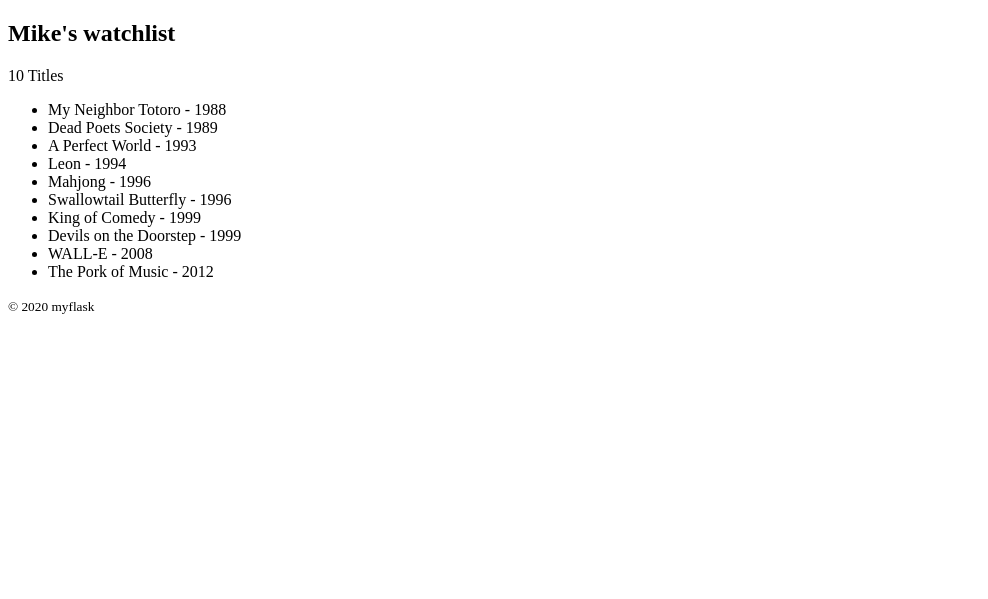
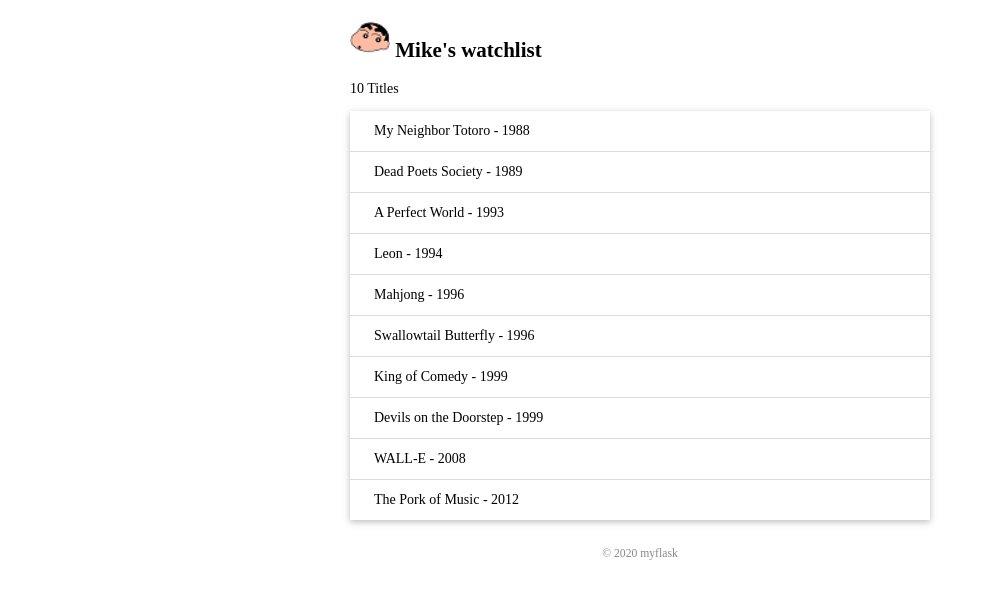
Before and after one commit to qdzhang/watch-list, a Flask app: page / in a window 1280 px wide. Shown: the top 599 px of the page, without its empty margins (0-988 px from the left). Run offline with Flask 2, Linux system fonts and the light colour scheme.

Commit message:
Add static files

```diff
--- /dev/null
+++ b/static/style.css
@@ -0,0 +1,36 @@
+body {
+    margin: auto;
+    max-width: 580px;
+    font-size: 14px;
+}
+
+footer {
+    color: #888;
+    margin-top: 15px;
+    text-align: center;
+    padding: 10px;
+}
+
+.avatar {
+    width: 40px;
+}
+
+.movie-list {
+    list-style-type: none;
+    padding: 0;
+    margin-bottom: 10px;
+    box-shadow: 0 2px 5px 0 rgba(0, 0, 0, 0.16), 0 2px 10px 0 rgba(0, 0, 0, 0.12);
+}
+
+.movie-list li {
+    padding: 12px 24px;
+    border-bottom: 1px solid #ddd;
+}
+
+.movie-list li:last-child {
+    border-bottom: none;
+}
+
+.movie-list li:hover {
+    background-color: #f8f9fa;
+}
--- a/templates/index.html
+++ b/templates/index.html
@@ -4,13 +4,18 @@
     <meta charset="UTF-8">
     <meta name="viewport" content="width=device-width, initial-scale=1.0">
     <meta http-equiv="X-UA-Compatible" content="ie=edge">
+    <link rel="icon" href="{{ url_for('static', filename='favicon.ico') }}">
+    <link rel="stylesheet" href="{{ url_for('static', filename='style.css') }}" type="text/css">
     <title>{{ name }}'s watchlist</title>
 </head>
 <body>
-    <h2>{{ name }}'s watchlist</h2>
+    <h2>
+        <img class="avatar" src="{{ url_for('static', filename='images/avatar.png') }}" alt="Avatar">
+        {{ name }}'s watchlist
+    </h2>
     {# 使用length过滤器获取movies变量的长度#}
     <p>{{ movies|length }} Titles</p>
-    <ul>
+    <ul class="movie-list">
         {% for movie in movies %}
         <li>{{ movie.title }} - {{ movie.year }}</li>
         {% endfor %}
```
Also changed, not shown: static/favicon.ico (added), static/images/avatar.png (added).
